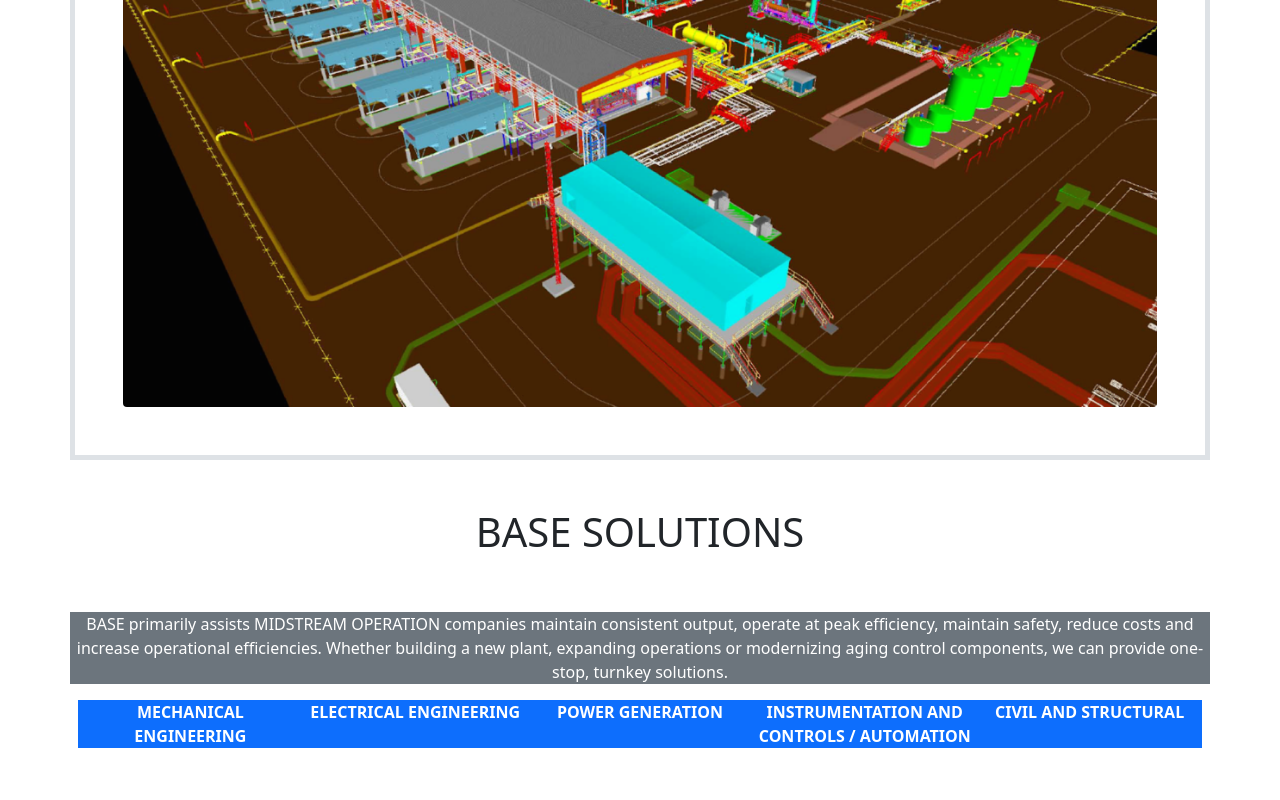
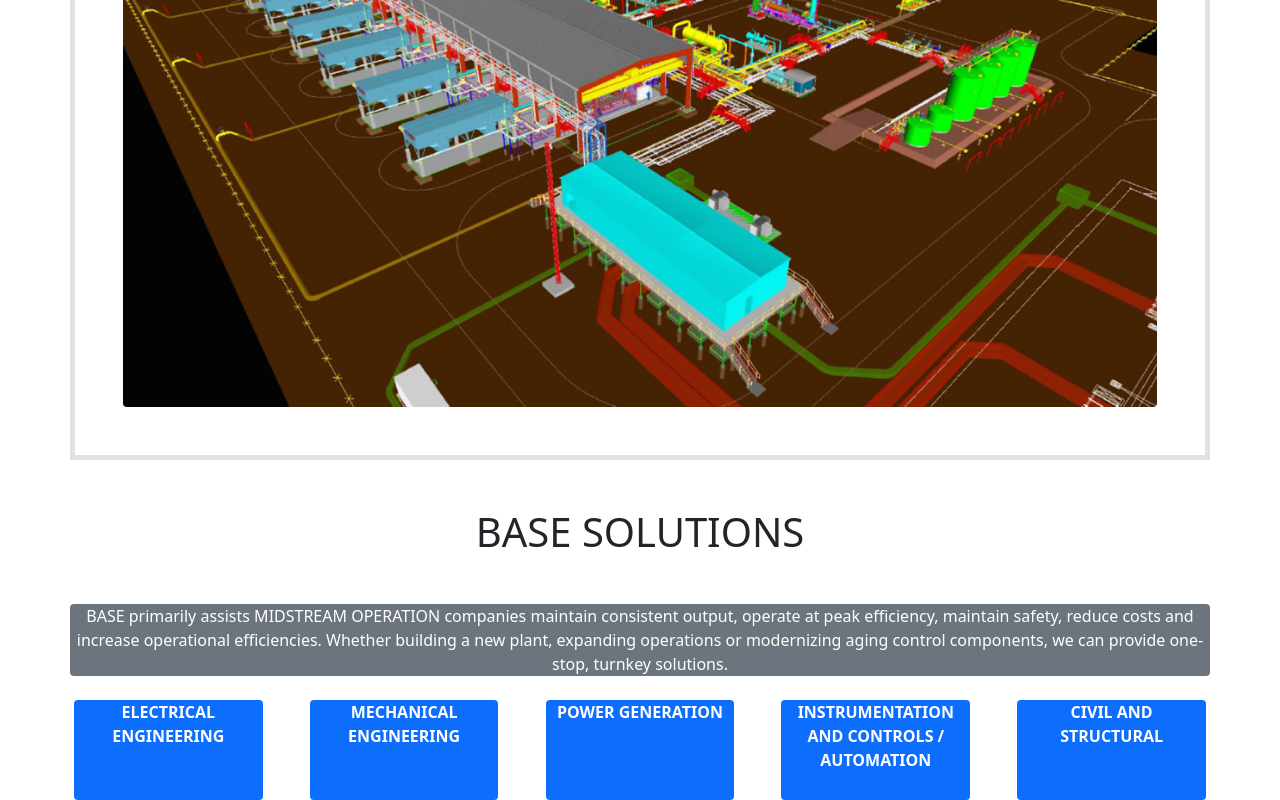
Before and after one commit to bigbass11/BaseConcepts-Redesign, a plain HTML site: page index.html in a window 1280 px wide. Shown: the part 655-1455 px from the top of the page. Before the commit the page ends 1403 px from the top, so only its background shows below. Drawn offline with nearby package versions, Linux system fonts and the light colour scheme.

Commit message:
work on main page rows and cols

```diff
--- a/index.html
+++ b/index.html
@@ -41,15 +41,17 @@
         We partner with clients to provide custom turnkey solutions that maximize shareholder value, reduce costs and improve system reliability. BASE’s core philosophy and workflow strategy for every project is client-centric, collaborative, and cost effective.</p>
         <img class="img-fluid rounded mt-4" src="assets/samplePicture.png" alt="3D model of a gas processing plant">
     </section>
-    <section class="container">
-        <h1 class="py-5 text-center">BASE SOLUTIONS</h1>
-        <div class="row bg-secondary text-center text-white">BASE primarily assists MIDSTREAM OPERATION companies maintain consistent output, operate at peak efficiency, maintain safety, reduce costs and increase operational efficiencies. Whether building a new plant, expanding operations or modernizing aging control components, we can provide one-stop, turnkey solutions.</div>
-        <div class="row gx-2 mt-3">
-            <div class="col bg-primary text-center text-white fw-bold">MECHANICAL ENGINEERING</div>
-            <div class="col bg-primary text-center text-white fw-bold">ELECTRICAL ENGINEERING</div>
-            <div class="col bg-primary text-center text-white fw-bold">POWER GENERATION</div>
-            <div class="col bg-primary text-center text-white fw-bold">INSTRUMENTATION AND CONTROLS / AUTOMATION</div>
-            <div class="col bg-primary text-center text-white fw-bold">CIVIL AND STRUCTURAL</div>
+    <section>
+        <h1 class="my-5 text-center">BASE SOLUTIONS</h1>
+        <div class="container text-center">
+            <div class="row bg-secondary text-white rounded">BASE primarily assists MIDSTREAM OPERATION companies maintain consistent output, operate at peak efficiency, maintain safety, reduce costs and increase operational efficiencies. Whether building a new plant, expanding operations or modernizing aging control components, we can provide one-stop, turnkey solutions.</div>
+            <div class="row justify-content-lg-between justify-content-md-center  gx-3 mt-4">
+                <div class="col-lg-2 col-md-4 bg-primary text-white fw-bold rounded" style="height: 100px;">ELECTRICAL ENGINEERING</div>
+                <div class="col-lg-2 col-md-4 bg-primary text-white fw-bold rounded" style="height: 100px;">MECHANICAL ENGINEERING</div>
+                <div class="col-lg-2 col-md-4 bg-primary text-white fw-bold rounded" style="height: 100px;">POWER GENERATION</div>
+                <div class="col-lg-2 col-md-4 bg-primary text-white fw-bold rounded" style="height: 100px;">INSTRUMENTATION AND CONTROLS / AUTOMATION</div>
+                <div class="col-lg-2 col-md-4 bg-primary text-white fw-bold rounded" style="height: 100px;">CIVIL AND STRUCTURAL</div>
+            </div>
         </div>
     </section>
 
```
